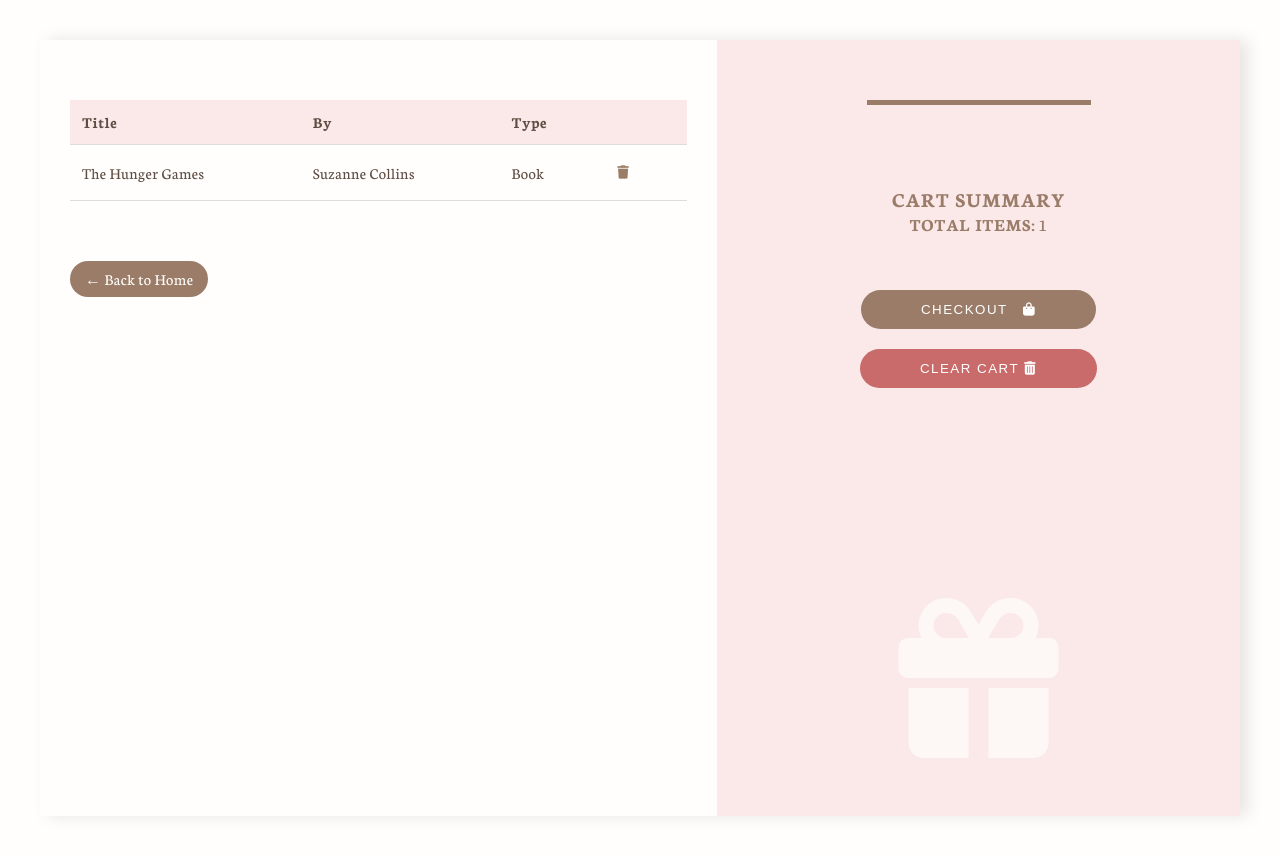
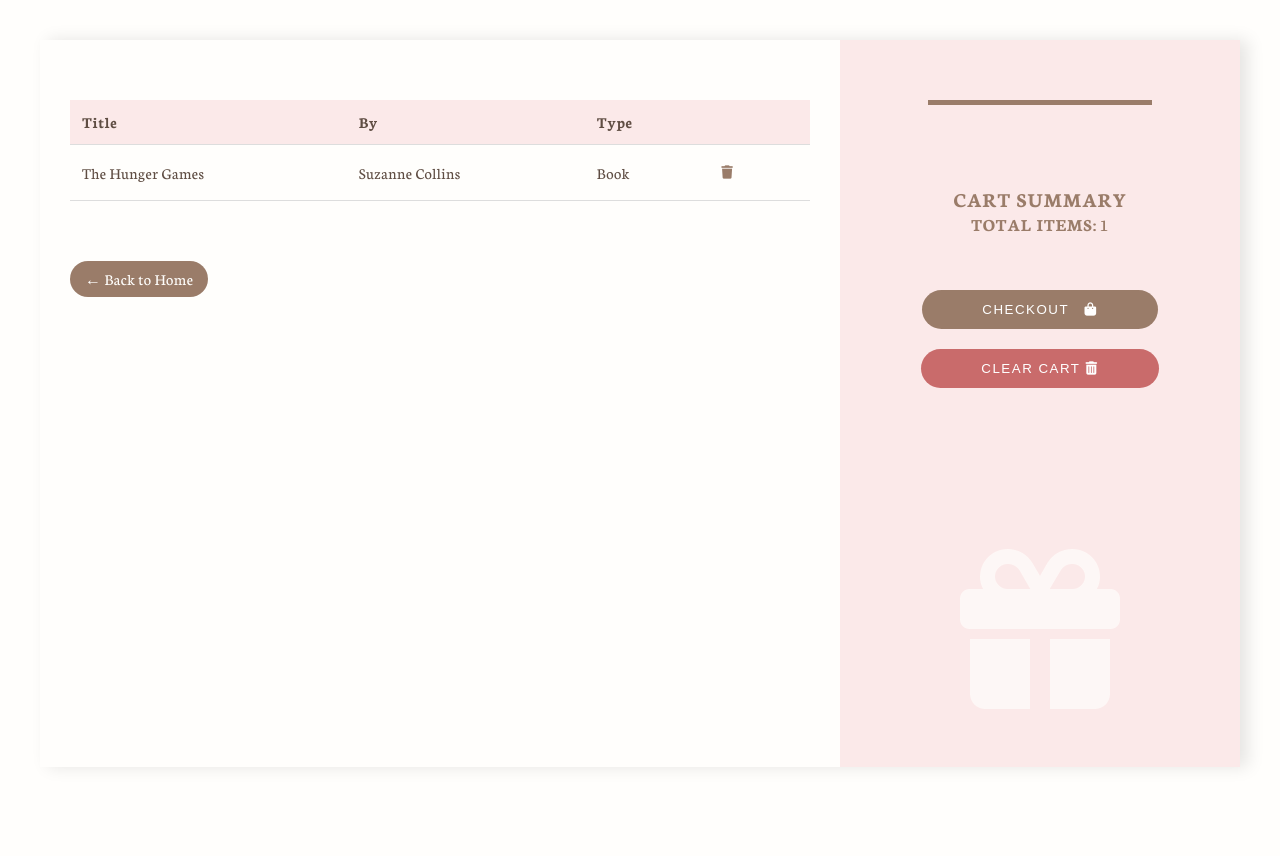
Before and after one commit to marzz33/novel-library, a Flask app: page /cart in a window 1280 px wide. After the commit the page ends 767 px from the top, so only its background shows below. Run offline with Flask 3, Linux system fonts and the light colour scheme; a user stored in the database is signed in.

Commit message:
fixed the size of the cart container

```diff
--- a/templates/cart.html
+++ b/templates/cart.html
@@ -41,7 +41,7 @@
 
     .cart-container {
         display: grid;
-        grid-template-columns: auto auto;
+        grid-template-columns: 2fr 1fr;
         max-width: 1200px;
         margin: 40px auto;
         background: var(--white);
@@ -101,6 +101,7 @@
         text-align: center;
         padding: 40px;
         color: gray;
+        letter-spacing: 1px;
     }
 
     /* ------------------- right section ! ------------------- */
@@ -285,7 +286,7 @@
     {% else %}
 
     <div class="empty-cart">
-        Your cart is empty
+        Your cart is empty!
     </div>
 
     {% endif %}
```
Also changed, not shown: instance/library.db.
